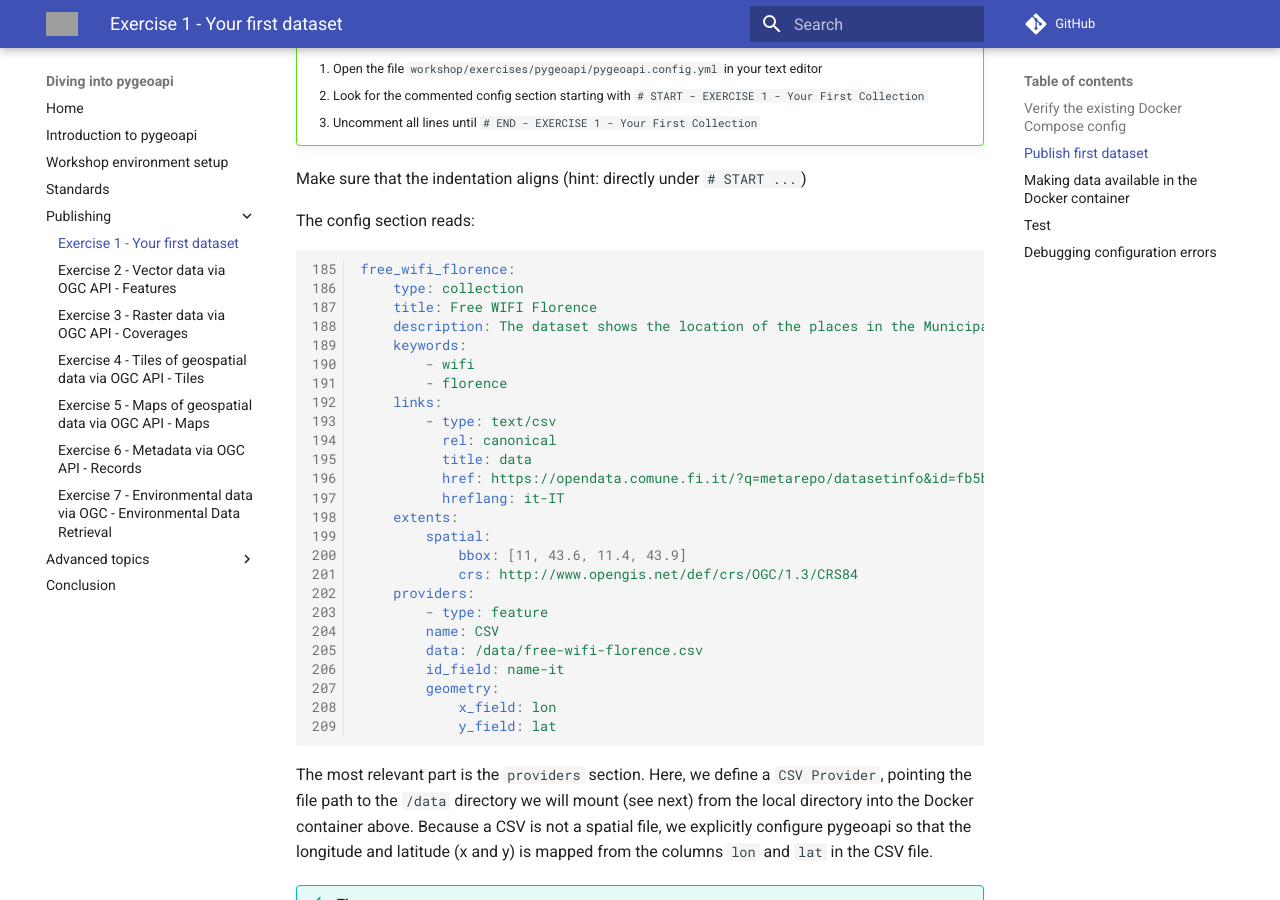
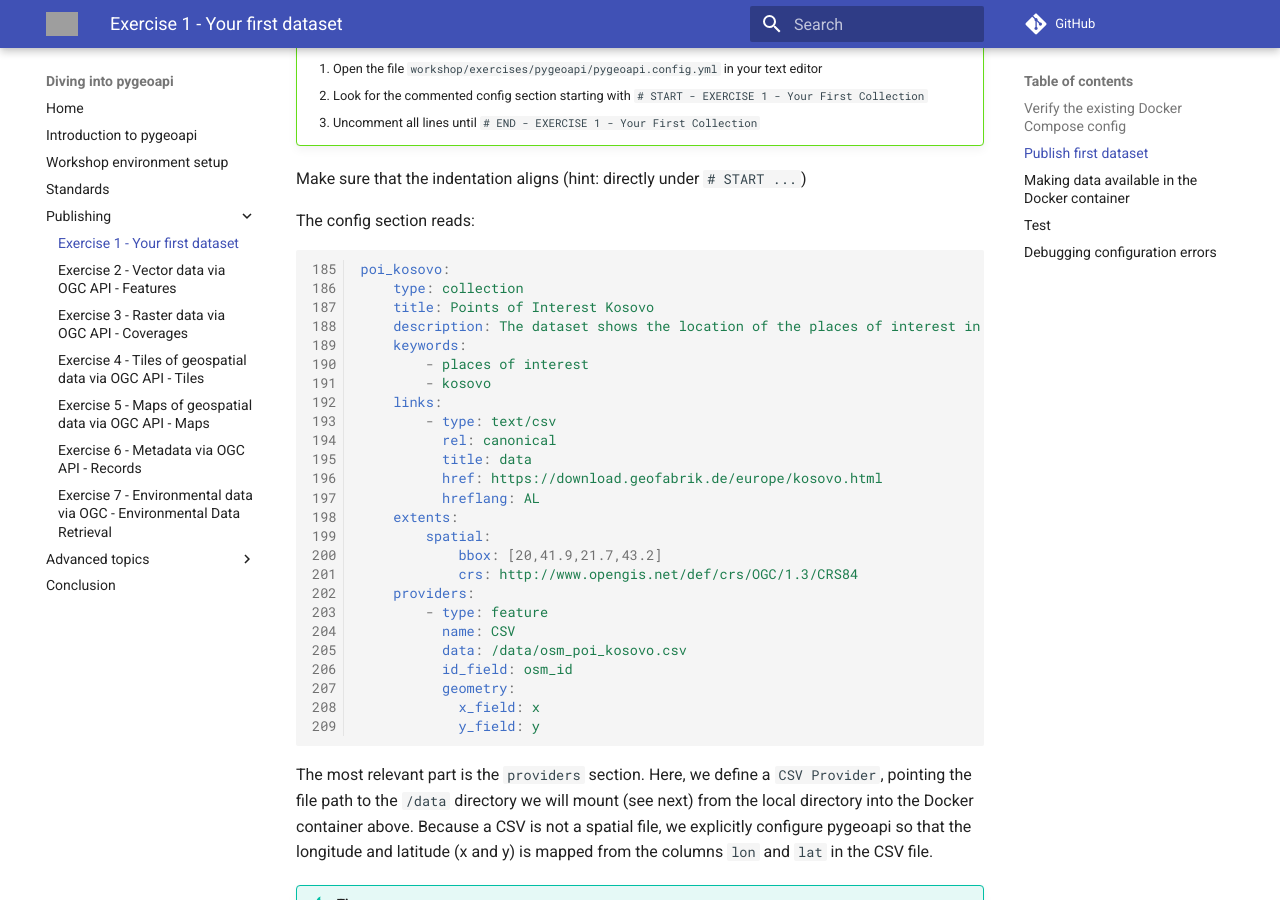
Before and after one commit to geopython/diving-into-pygeoapi, an MkDocs documentation site: the page built from workshop/content/docs/publishing/first.md, in a window 1280 px wide and 900 px high, scrolled down 1878 px. Built offline with MkDocs 1.6.1 and Material for MkDocs 9.7.7, drawn with Linux system fonts in a browser that asks for light colours; comment, search, counter and statistics services are not loaded; some of the changed text lies outside the part shown; grey boxes are pictures that could not be loaded.

Commit message:
Workshop should use some kosovo data from osm (#101)
* workshop uses some kosovo data from osm

* add peopackage osm data

---------

Co-authored-by: Genuchten <paul.vangenuchten@wur.nl>

````diff
--- a/workshop/content/docs/publishing/first.md
+++ b/workshop/content/docs/publishing/first.md
@@ -6,10 +6,10 @@ title: Exercise 1 - Your first dataset
 
 In this section you are going to publish a vector dataset.
 
-For this exercise, we will use a CSV dataset of [free Wifi locations in Florence](https://github.com/geopython/diving-into-pygeoapi/blob/main/workshop/exercises/data/free-wifi-florence.csv),
-kindly provided by [opendata.comune.fi.it](https://opendata.comune.fi.it).
+For this exercise, we will use a CSV dataset of [Points of interest in Kosovo](https://github.com/geopython/diving-into-pygeoapi/blob/main/workshop/exercises/data/osm_poi_kosovo.csv),
+kindly provided by [Open Street Map Community and GeoFabrik](https://download.geofabrik.de/europe/kosovo.html).
 
-You can find this dataset in `workshop/exercises/data/free-wifi-florence.csv`.
+You can find this dataset in `workshop/exercises/data/osm_poi_kosovo.csv`.
 
 This exercise consists of two key steps:
 
@@ -70,31 +70,31 @@ Make sure that the indentation aligns (hint: directly under `# START ...`)
 The config section reads:
 
 ``` {.yml linenums="185"}
-free_wifi_florence:
+poi_kosovo:
     type: collection
-    title: Free WIFI Florence
-    description: The dataset shows the location of the places in the Municipality of Florence where a free wireless internet connection service (Wifi) is available.
+    title: Points of Interest Kosovo
+    description: The dataset shows the location of the places of interest in Kosovo.
     keywords:
-        - wifi
-        - florence
+        - places of interest
+        - kosovo
     links:
         - type: text/csv
           rel: canonical
           title: data
-          href: https://opendata.comune.fi.it/?q=metarepo/datasetinfo&id=fb5b7bac-bcb0-4326-9388-7e3f3d671d71
-          hreflang: it-IT
+          href: https://download.geofabrik.de/europe/kosovo.html
+          hreflang: AL
     extents:
         spatial:
-            bbox: [11, 43.6, 11.4, 43.9]
+            bbox: [20,41.9,21.7,43.2]
             crs: http://www.opengis.net/def/crs/OGC/1.3/CRS84
     providers:
         - type: feature
-        name: CSV
-        data: /data/free-wifi-florence.csv
-        id_field: name-it
-        geometry:
-            x_field: lon
-            y_field: lat
+          name: CSV
+          data: /data/osm_poi_kosovo.csv
+          id_field: osm_id
+          geometry:
+            x_field: x
+            y_field: y
 ```
 
 The most relevant part is the `providers` section. Here, we define a `CSV Provider`,
@@ -146,8 +146,9 @@ we have also mounted (made available) the entire local directory `./data`.
     1. Start by typing `docker-compose up`
     1. Observe logging output
     1. If no errors: open http://localhost:5000
-    1. Look for the Free Wifi Collection
-    1. Browse through the collection
+    1. Look for the Point of interest collection
+    1. Browse through the items of the collection
+    1. Check the json representation by adding ?f=json to url (or click 'json' in top right)
 
 ## Debugging configuration errors
 
````
Also changed, not shown: workshop/content/docs/publishing/ogcapi-features.md (+23 -29 lines), workshop/exercises/data/README.md, 5 other files.
